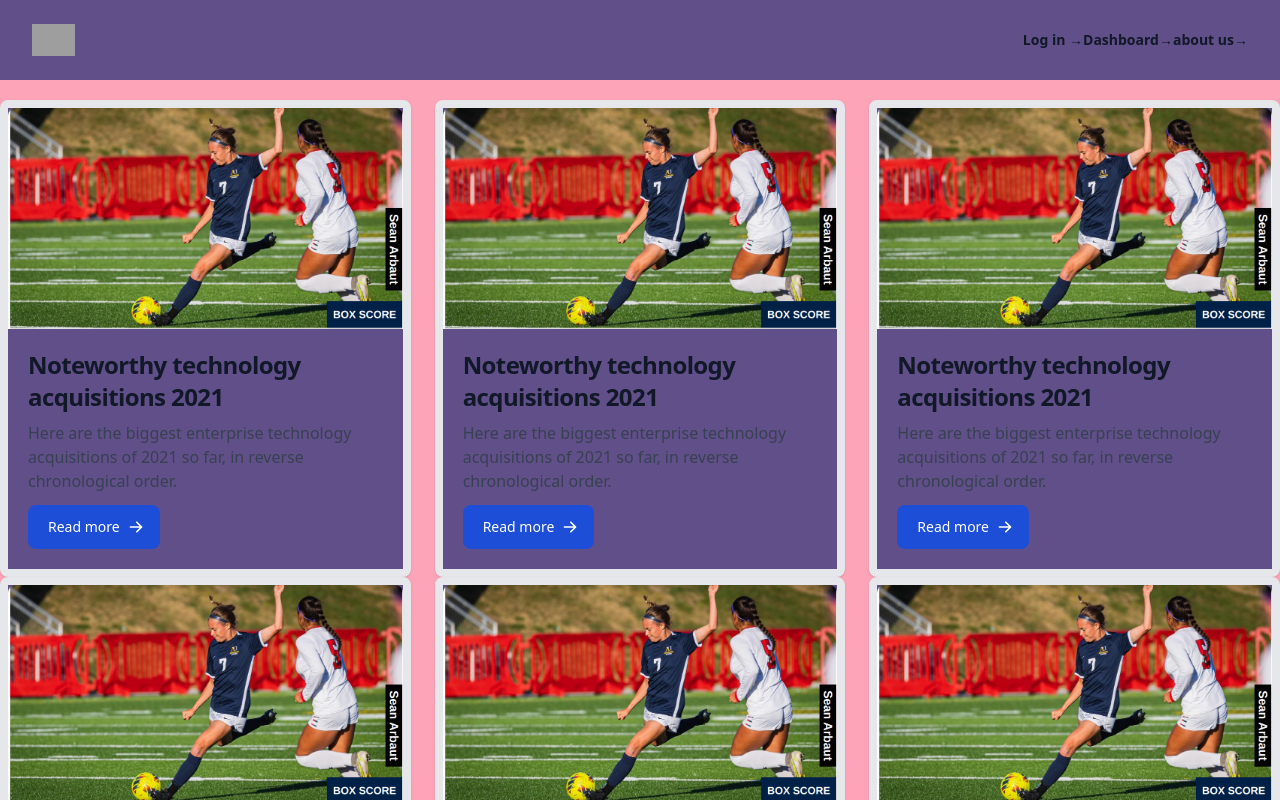
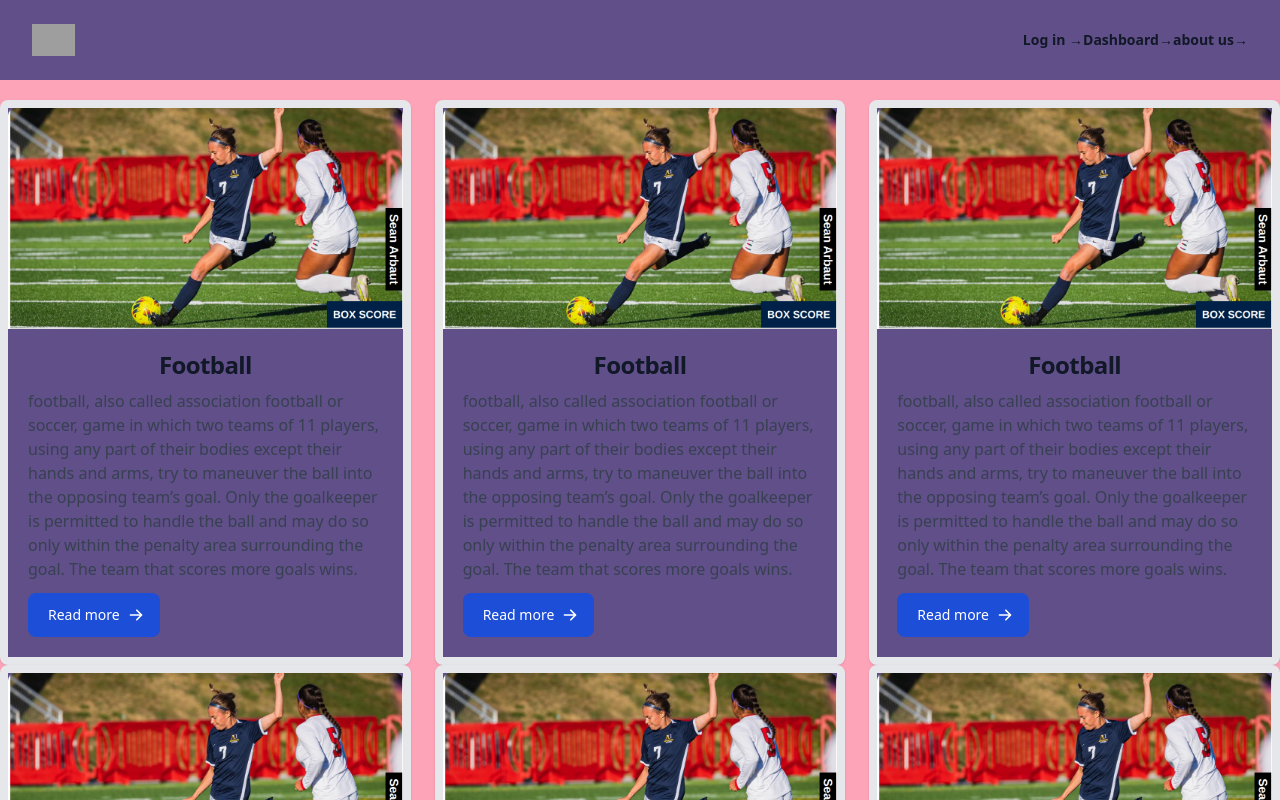
Before and after one commit to treva556/static-website-demo, a React (Create React App) app: page / in a window 1280 px wide. Shown: the top 800 px of the page. Built offline with nearby package versions, Linux system fonts and the light colour scheme; grey boxes are pictures that could not be loaded.

Commit message:
card text changes

```diff
--- a/src/components/Card2.js
+++ b/src/components/Card2.js
@@ -18,10 +18,10 @@ export default function Card2() {
         </a>
         <div class="p-5">
             <a href="#">
-                <h5 class="mb-2 text-2xl font-bold tracking-tight text-gray-900 dark:text-white">Noteworthy technology acquisitions 2021</h5>
+                <h5 class="mb-2 text-2xl font-bold tracking-tight text-gray-900 dark:text-white text-center">  Football</h5>
             </a>
-            <p class="mb-3 font-normal text-gray-700 dark:text-gray-400">Here are the biggest enterprise technology acquisitions of 2021 so far, in reverse chronological order.</p>
-            <a href="#" class="inline-flex items-center px-5 py-3 text-sm font-medium text-center text-white bg-blue-700 rounded-lg hover:bg-blue-800 focus:ring-4 focus:outline-none focus:ring-blue-300 dark:bg-blue-600 dark:hover:bg-blue-700 dark:focus:ring-blue-800">
+            <p class="mb-3 font-normal text-gray-700 dark:text-gray-400">  football, also called association football or soccer, game in which two teams of 11 players, using any part of their bodies except their hands and arms, try to maneuver the ball into the opposing team’s goal. Only the goalkeeper is permitted to handle the ball and may do so only within the penalty area surrounding the goal. The team that scores more goals wins. </p>
+            <a href="#" class="inline-flex items-center px-5 py-3 text-sm font-medium text-center text-white bg-blue-700 rounded-lg hover:bg-blue-800 focus:ring-4 focus:outline-none focus:ring-blue-300 dark:bg-blue-600 dark:hover:bg-blue-700 dark:focus:ring-blue-800 items-center">
                 Read more
                 <svg aria-hidden="true" class="w-4 h-4 ml-2 -mr-1" fill="currentColor" viewBox="0 0 20 20" xmlns="http://www.w3.org/2000/svg"><path fill-rule="evenodd" d="M10.293 3.293a1 1 0 011.414 0l6 6a1 1 0 010 1.414l-6 6a1 1 0 01-1.414-1.414L14.586 11H3a1 1 0 110-2h11.586l-4.293-4.293a1 1 0 010-1.414z" clip-rule="evenodd"></path></svg>
             </a>
```
